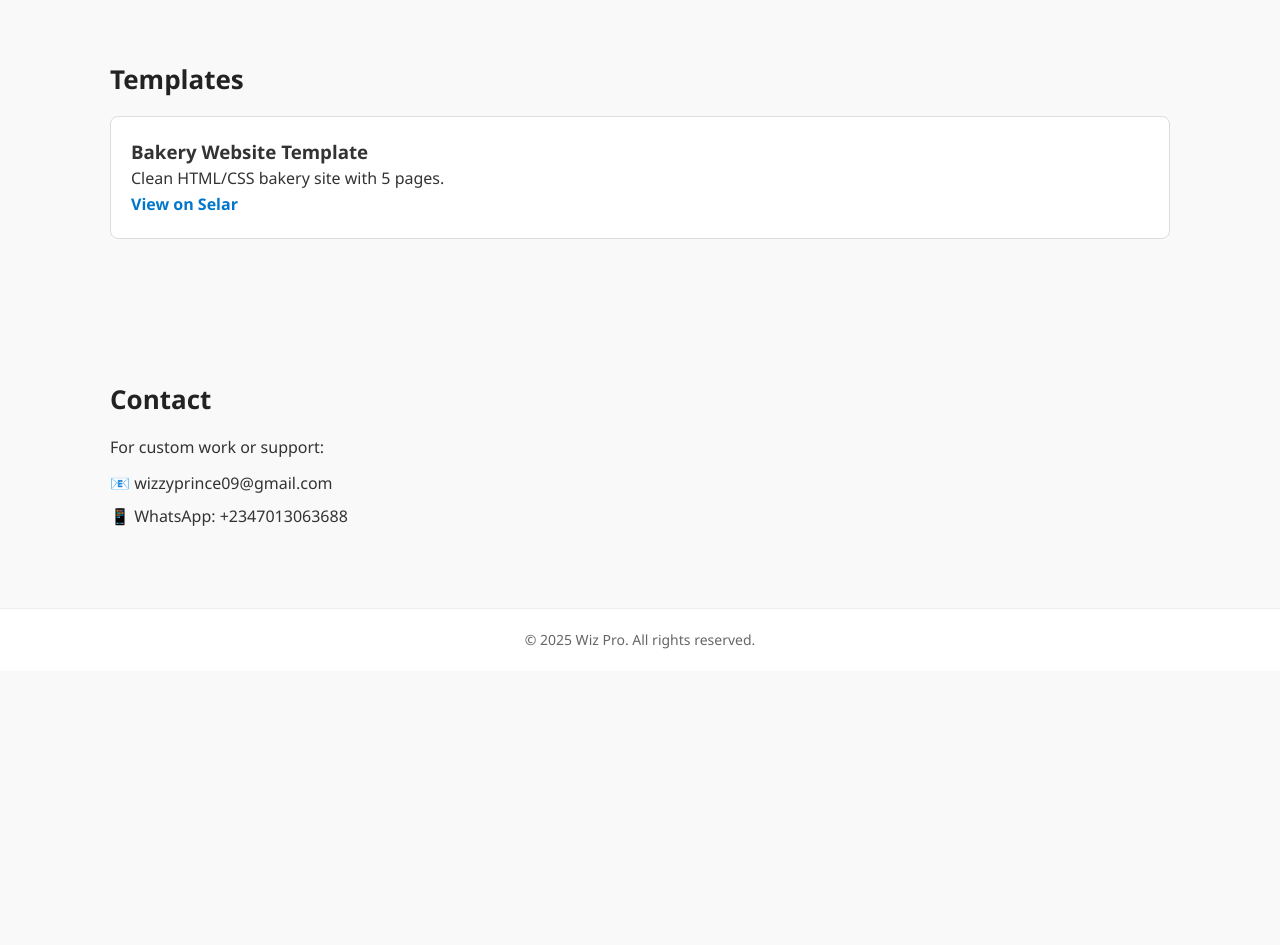
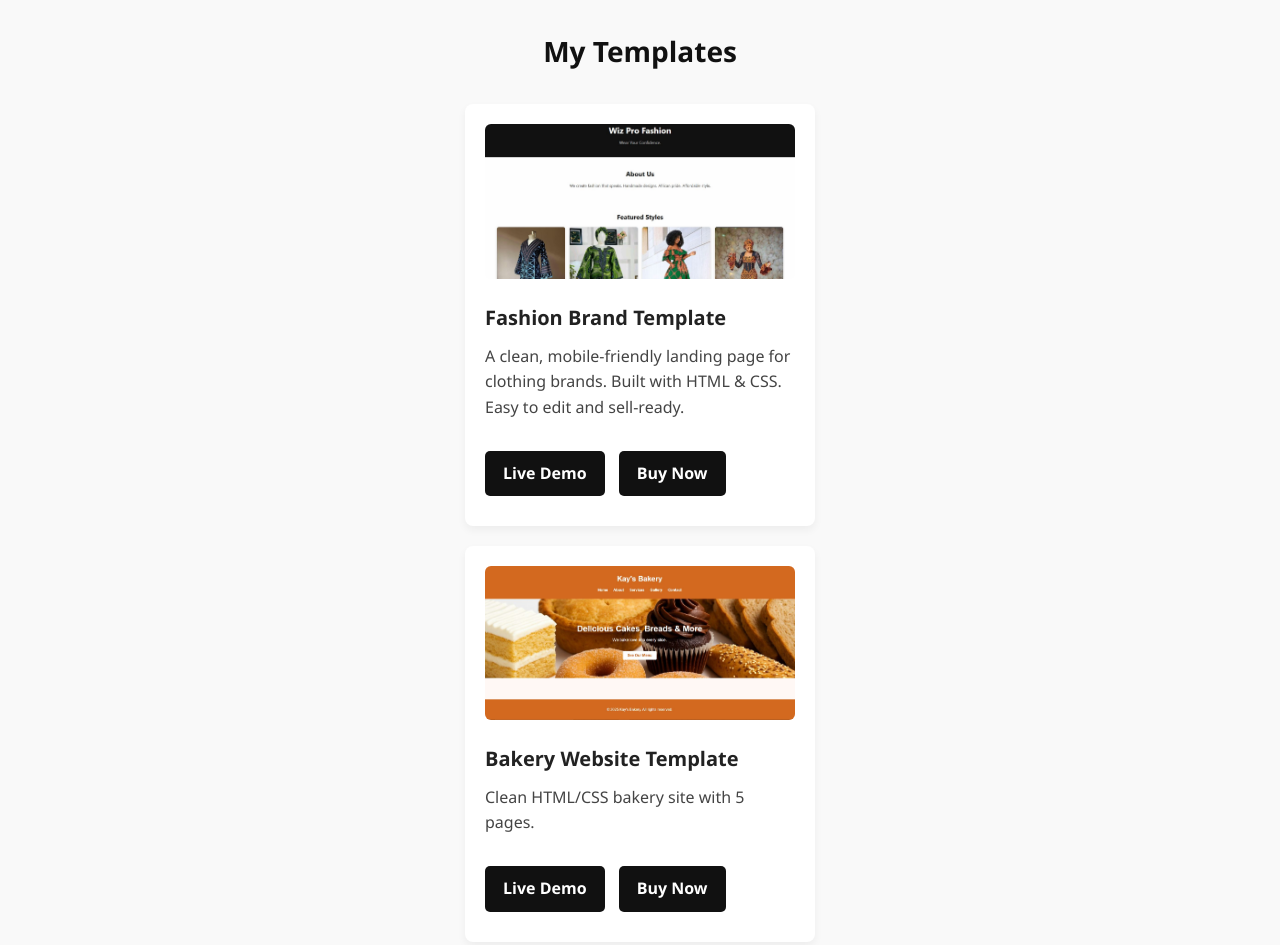
Before and after one commit to wizzy1571/wizpro-portfolio, a plain HTML site: page index.html in a window 1280 px wide. Shown: the part 1040-1985 px from the top of the page. Before the commit the page ends 1711 px from the top, so only its background shows below. Drawn offline with Linux system fonts and the light colour scheme.

Commit message:
Add files via upload

```diff
--- a/index.html
+++ b/index.html
@@ -41,15 +41,29 @@
     </div>
   </section>
 
-  <section id="projects" class="section">
-    <div class="container">
-      <h2>Templates</h2>
-      <div class="template-card">
+  <section id="templates" class="projects">
+    <h2>My Templates</h2>
+
+    <div class="project-grid"></div>
+
+
+    <div class="project-card">
+  <img src="images/capture1.jpg" alt="Fashion Website Template" />
+  <h3>Fashion Brand Template</h3>
+  <p>A clean, mobile-friendly landing page for clothing brands. Built with HTML & CSS. Easy to edit and sell-ready.</p>
+  <a href="https://wizprofashion.netlify.app" target="_blank" class="btn">Live Demo</a>
+  <a href="https://selar.co/97g1q6" target="_blank" class="btn">Buy Now</a>
+</div>
+
+
+      <div class="project-card">
+        <img src="images/capture.jpg" alt="Bakery Website Template" />
         <h3>Bakery Website Template</h3>
         <p>Clean HTML/CSS bakery site with 5 pages.</p>
-        <a href="https://selar.co/5510c4" target="_blank">View on Selar</a>
-      </div>
+        <a href="https://kays-bakery.netlify.app" target="_blank" class="btn">Live Demo</a>
+        <a href="https://selar.co/5510c4" target="_blank" class="btn">Buy Now</a>
     </div>
+</div>
   </section>
 
   <section id="contact" class="section">
--- a/style.css
+++ b/style.css
@@ -156,3 +156,83 @@ footer {
 .btn:hover {
   background-color: #005fa3;
 }
+/* Projects Section */
+.projects {
+  padding: 40px 20px;
+  text-align: center;
+  background-color: #f9f9f9;
+}
+
+.projects h2 {
+  font-size: 28px;
+  margin-bottom: 30px;
+  color: #111;
+}
+
+/* Project Cards */
+.project-card {
+  background: #fff;
+  border-radius: 8px;
+  box-shadow: 0 4px 8px rgba(0,0,0,0.05);
+  margin: 20px auto;
+  max-width: 350px;
+  padding: 20px;
+  text-align: left;
+  transition: transform 0.3s ease;
+}
+
+.project-card:hover {
+  transform: translateY(-5px);
+}
+
+.project-card img {
+  width: 100%;
+  border-radius: 6px;
+  margin-bottom: 15px;
+  height: auto;
+  object-fit: cover;
+}
+
+.project-card h3 {
+  font-size: 20px;
+  margin-bottom: 10px;
+  color: #222;
+}
+
+.project-card p {
+  font-size: 16px;
+  color: #444;
+  margin-bottom: 15px;
+}
+
+.project-card .btn {
+  display: inline-block;
+  padding: 10px 18px;
+  background-color: #111;
+  color: #fff;
+  border-radius: 5px;
+  text-decoration: none;
+  font-weight: bold;
+  margin-right: 10px;
+  margin-bottom: 10px;
+  transition: background 0.3s ease;
+}
+
+.project-card .btn:hover {
+  background-color: #333;
+}
+
+/* Responsive Grid (Optional if you want side-by-side on big screens) */
+@media (min-width: 768px) {
+  .projects-grid {
+    display: flex;
+    flex-wrap: wrap;
+    justify-content: center;
+    gap: 20px;
+  }
+
+  .project-card {
+    flex: 1 1 300px;
+    max-width: 300px;
+}
+}
```
Also changed, not shown: images/Capture.JPG (added), images/Capture1.JPG (added).
